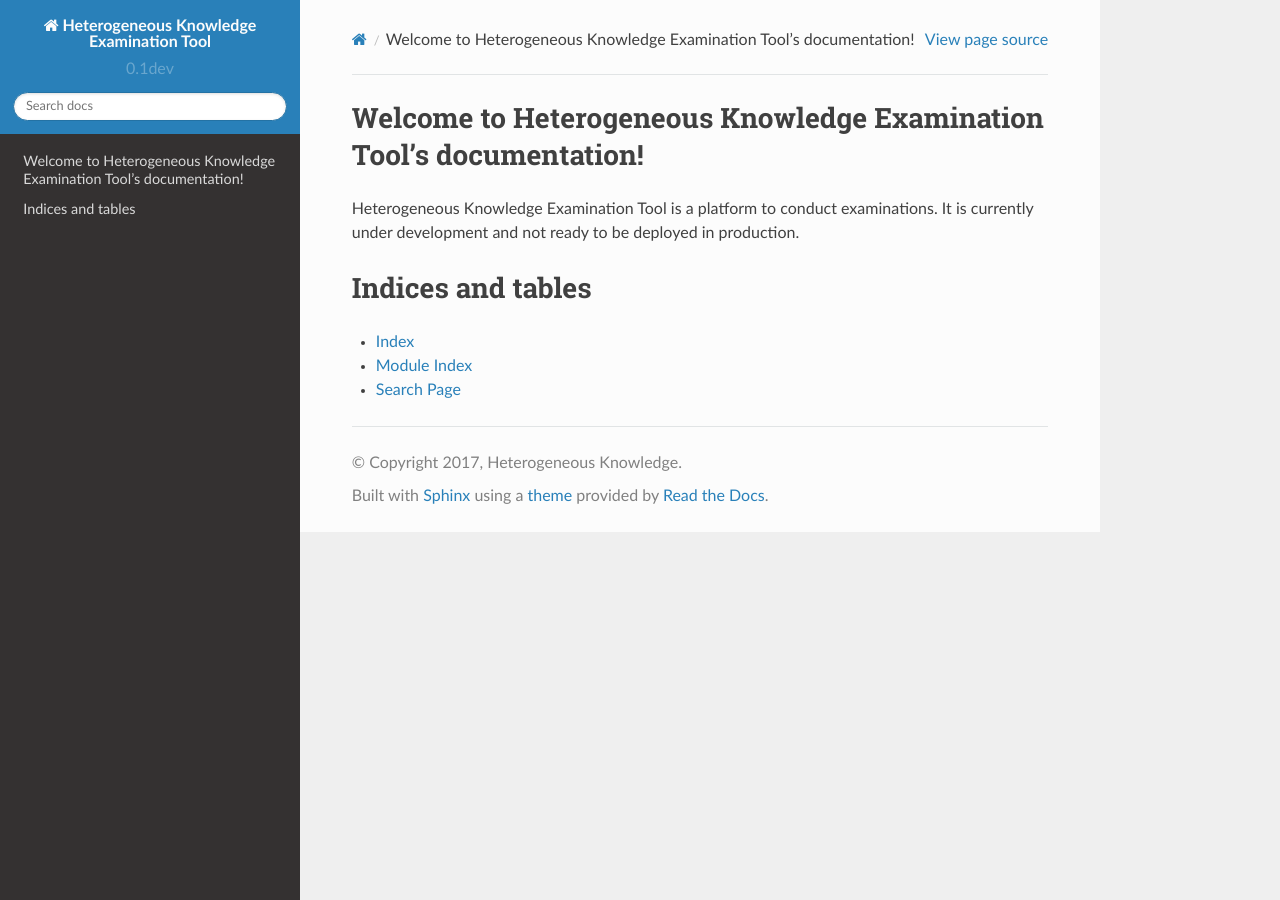
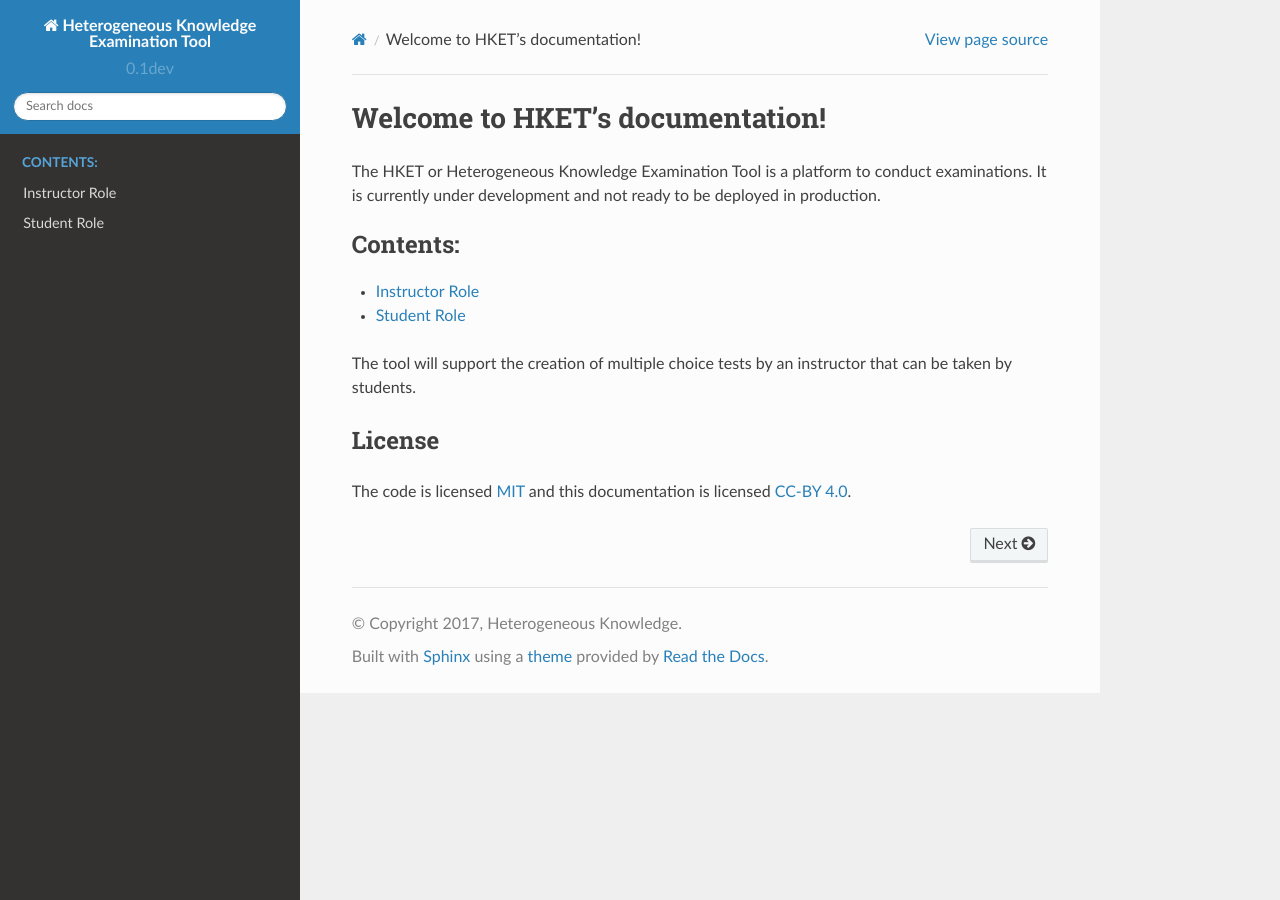
Before and after one commit to mikevo/uno-heterogeneous-knowledge, a Sphinx documentation site: the page built from docs/index.rst, in a window 1280 px wide. Built offline with Sphinx 7.4.7 and the Read the Docs theme 2.0.0, drawn with Linux system fonts in a browser that asks for light colours.

```diff
--- a/docs/index.rst
+++ b/docs/index.rst
@@ -3,21 +3,21 @@
    You can adapt this file completely to your liking, but it should at least
    contain the root `toctree` directive.
 
-Welcome to Heterogeneous Knowledge Examination Tool's documentation!
+Welcome to HKET's documentation!
 ====================================================================
 
-Heterogeneous Knowledge Examination Tool is a platform to conduct examinations.
+The HKET or Heterogeneous Knowledge Examination Tool is a platform to conduct examinations.
 It is currently under development and not ready to be deployed in production.
 
 .. toctree::
    :maxdepth: 2
    :caption: Contents:
 
+   instructor
+   student
 
+The tool will support the creation of multiple choice tests by an instructor that can be taken by students.
 
-Indices and tables
-==================
-
-* :ref:`genindex`
-* :ref:`modindex`
-* :ref:`search`
+License
+-------
+The code is licensed `MIT <https://github.com/mikevo/uno-heterogeneous-knowledge/blob/master/LICENSE>`_ and this documentation is licensed `CC-BY 4.0 <https://github.com/mikevo/uno-heterogeneous-knowledge/blob/master/docs/LICENSE>`_.
--- /dev/null
+++ b/docs/instructor.rst
@@ -0,0 +1,4 @@
+Instructor Role
+===============
+
+Instructors create exams that are taken by students.
--- /dev/null
+++ b/docs/student.rst
@@ -0,0 +1,4 @@
+Student Role
+============
+
+Students take exams and get a grade when they submit their answers.
```
Also changed, not shown: README.md (+4 -2 lines), 2 other files.
